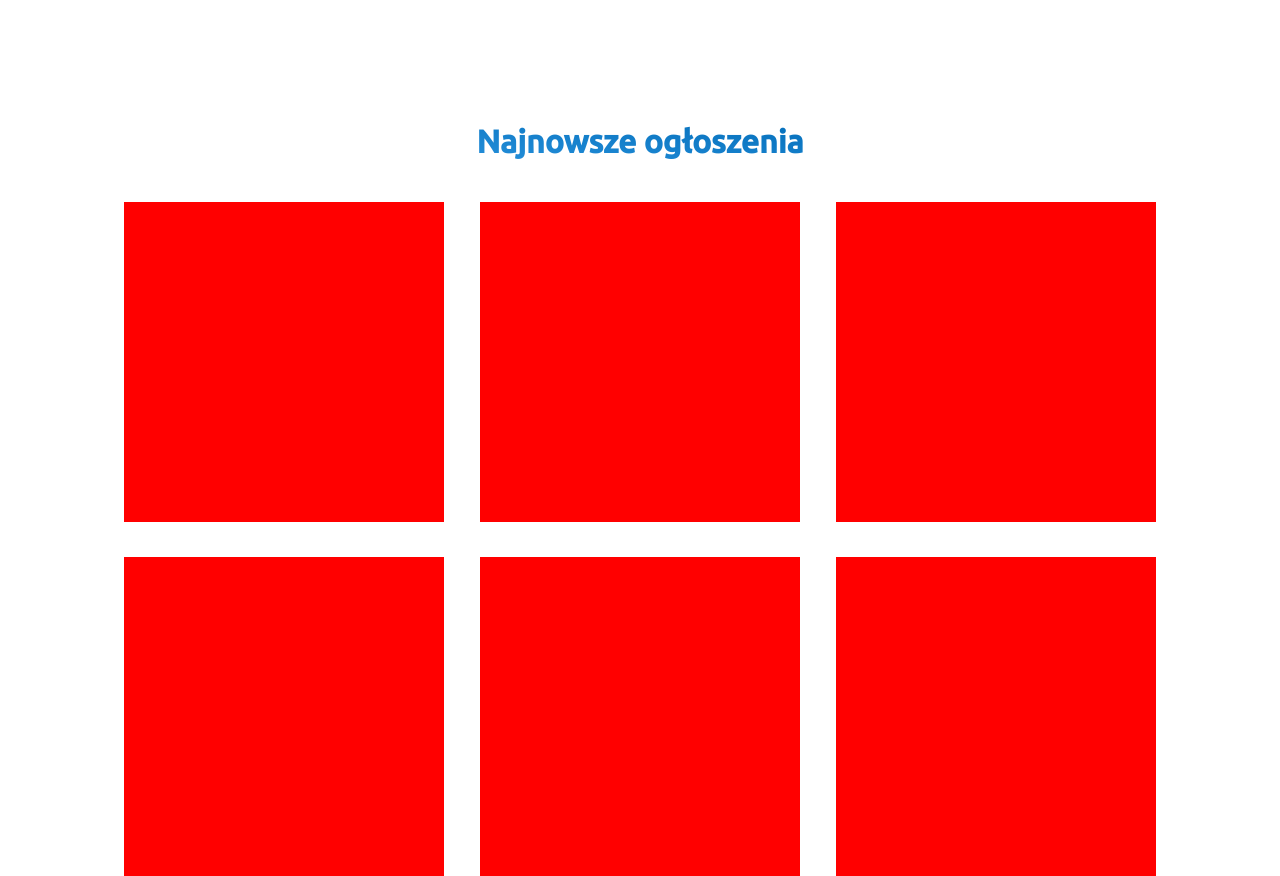
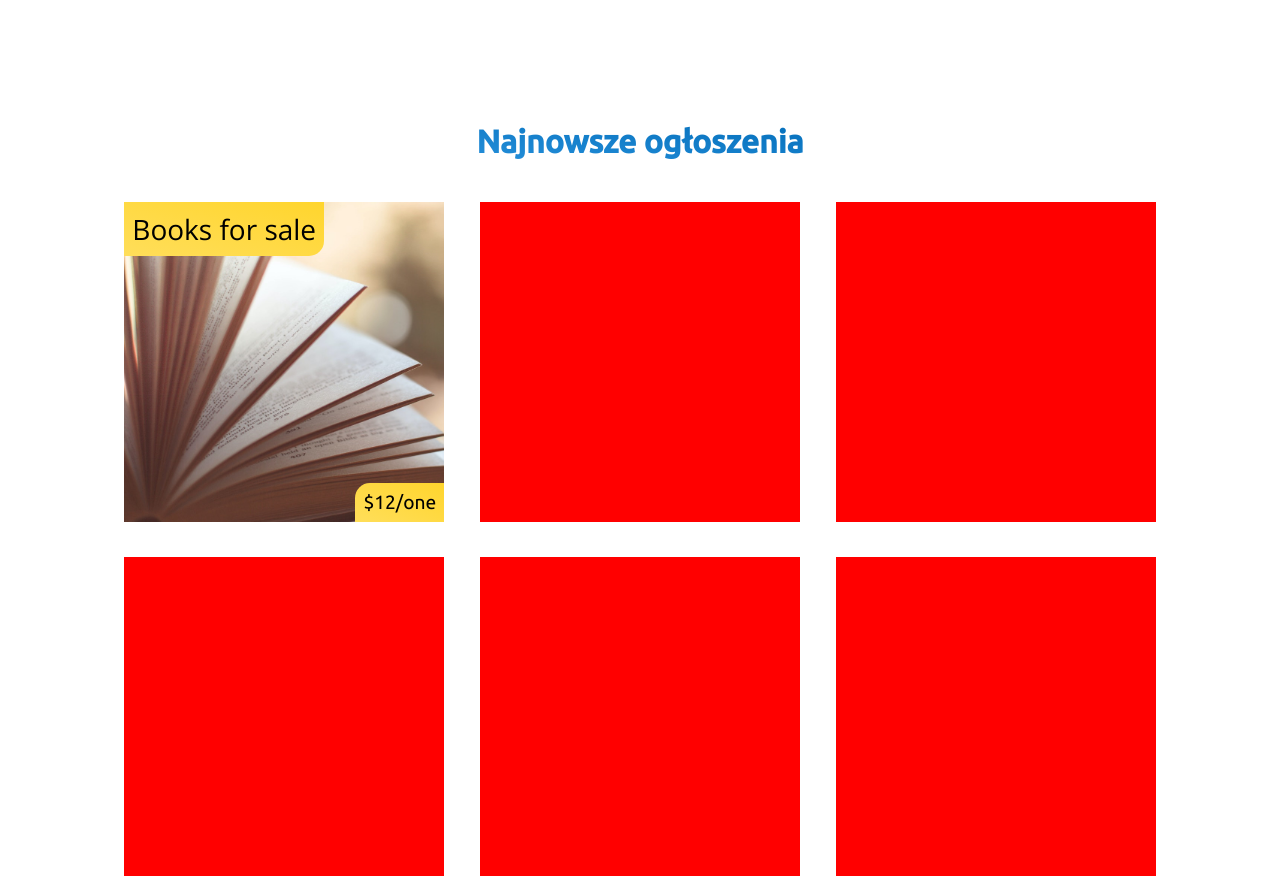
Before and after one commit to oskardabrowski/BlueFlower, a PHP site: page / in a window 1280 px wide. Shown: the part 704-1580 px from the top of the page. Run offline with PHP 8.4, Linux system fonts and the light colour scheme; some libraries are stand-ins or nearby versions.

Commit message:
Adding images and make cards

```diff
--- a/Sass/Home/body.scss
+++ b/Sass/Home/body.scss
@@ -18,6 +18,44 @@
       margin: 1rem;
       background-color: red;
       display: inline-block;
+      overflow: hidden;
+      position: relative;
+
+      &:hover {
+        cursor: pointer;
+      }
+
+      &-name {
+        position: absolute;
+        top: 0;
+        left: 0;
+        font-size: 1.75rem;
+        padding: 0.5rem;
+        background-color: white;
+        border-radius: 0px 0px 15px 0px;
+        font-family: "Open Sans";
+      }
+      &-image {
+        width: 100%;
+        height: 100%;
+        & > img {
+          width: 100%;
+          height: 100%;
+        }
+      }
+      &-footer {
+        position: absolute;
+        bottom: 0;
+        right: 0;
+        padding: 0.5rem;
+        font-size: 1.2rem;
+        background-color: white;
+        border-radius: 15px 0px 0px 0px;
+      }
     }
   }
 }
+
+.gold-background {
+  background: linear-gradient(to top right, #ffde5a, #ffd52d);
+}
--- a/css/styles.css
+++ b/css/styles.css
@@ -77,7 +77,37 @@ nav {
       height: 20rem;
       margin: 1rem;
       background-color: red;
-      display: inline-block; }
+      display: inline-block;
+      overflow: hidden;
+      position: relative; }
+      .items-container-item:hover {
+        cursor: pointer; }
+      .items-container-item-name {
+        position: absolute;
+        top: 0;
+        left: 0;
+        font-size: 1.75rem;
+        padding: 0.5rem;
+        background-color: white;
+        border-radius: 0px 0px 15px 0px;
+        font-family: "Open Sans"; }
+      .items-container-item-image {
+        width: 100%;
+        height: 100%; }
+        .items-container-item-image > img {
+          width: 100%;
+          height: 100%; }
+      .items-container-item-footer {
+        position: absolute;
+        bottom: 0;
+        right: 0;
+        padding: 0.5rem;
+        font-size: 1.2rem;
+        background-color: white;
+        border-radius: 15px 0px 0px 0px; }
+
+.gold-background {
+  background: linear-gradient(to top right, #ffde5a, #ffd52d); }
 
 .head {
   width: 100vw;
--- a/index.html
+++ b/index.html
@@ -44,7 +44,11 @@
         <div class="items-headerdiv"><h1 class="items-header header-style">Najnowsze ogłoszenia</h1></div>
         <div class="items-container">
             <div class="items-container-item">
-
+                <div class="items-container-item-name gold-background">Books for sale</div>
+                <div class="items-container-item-image">
+                    <img src="./img/items/book.jpg" alt="book" />
+                </div>
+                <div class="items-container-item-footer gold-background">$12/one</div>
             </div>
             <div class="items-container-item">
 
```
Also changed, not shown: img/items/book.jpg (added), img/items/car.jpg (added), img/items/clothes.jpg (added), img/items/crypto.jpg (added), img/items/cupcakes.jpg (added), img/items/laptop.jpg (added), img/items/mixer.jpg (added), img/items/software.jpg (added).
